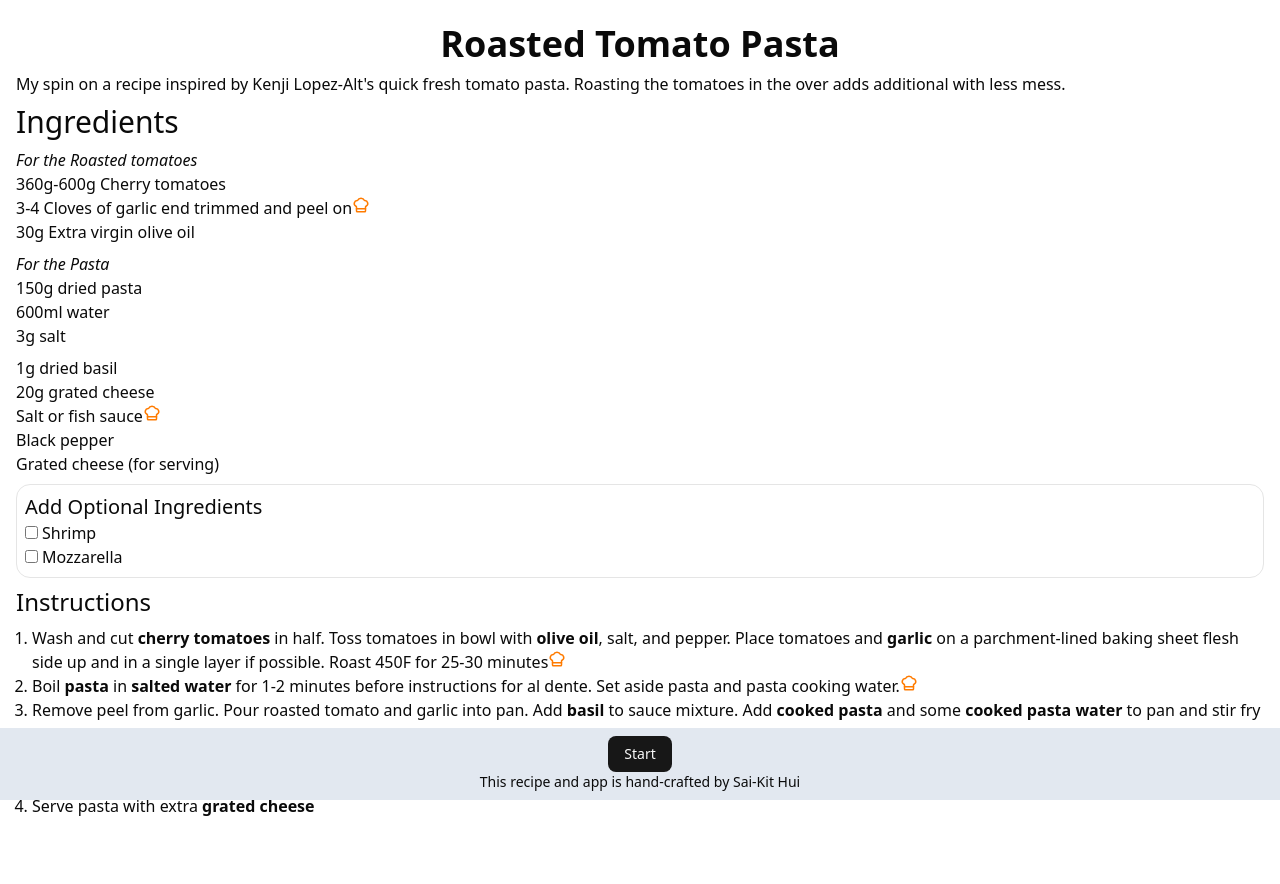
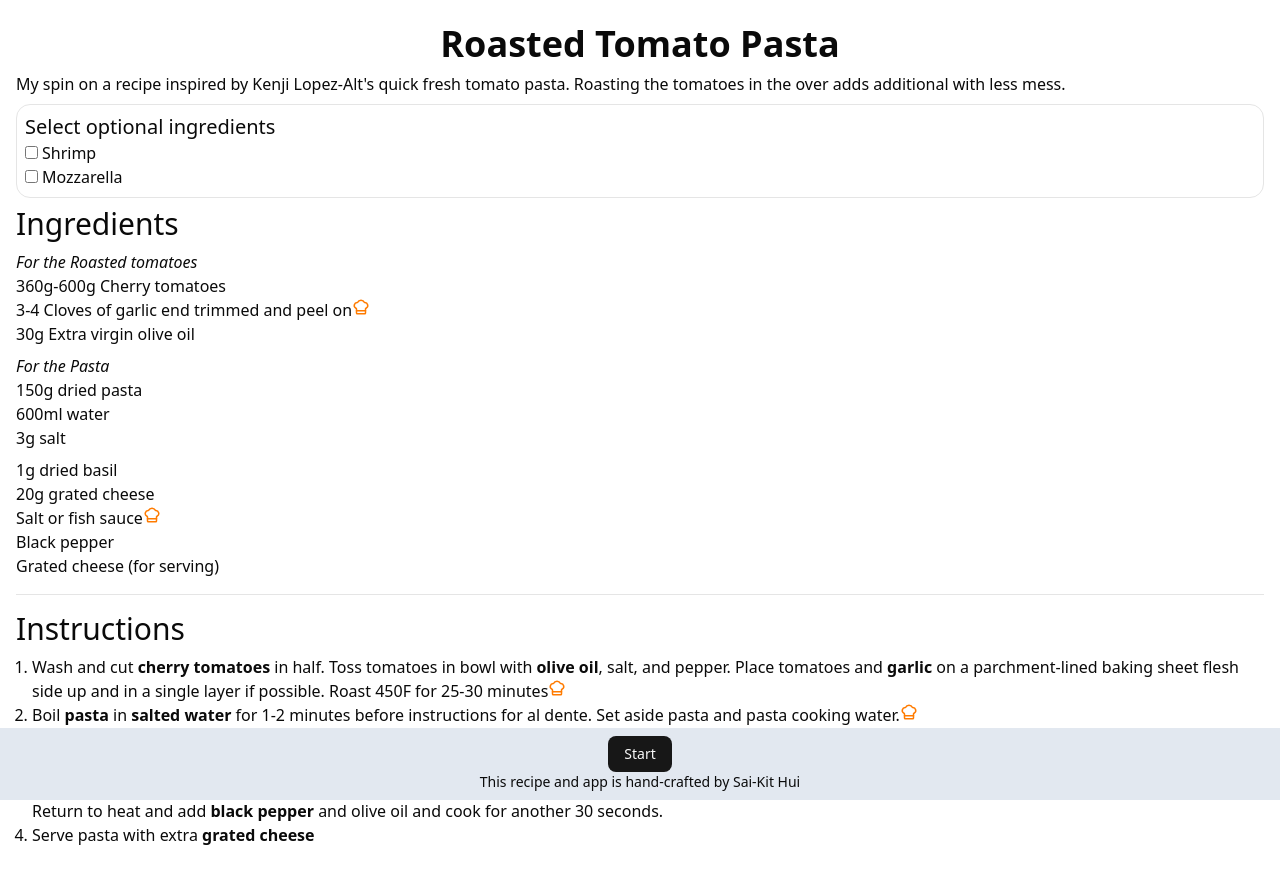
Before and after one commit to saikit/async-cook, a React (Vite) app: page / in a window 1280 px wide. Shown: the top 884 px of the page. Built offline with nearby package versions, Linux system fonts and the light colour scheme.

Commit message:
move the optional box

```diff
--- a/src/Recipe.tsx
+++ b/src/Recipe.tsx
@@ -8,7 +8,7 @@ function Recipe() {
   const {step, recipe, sortedIngredients, filteredInstructions} = useContext(RecipeContext)
 
   if (!recipe) {
-    return <div>Loading...</div>;
+    return <div className='h-screen text-center'>Loading...</div>;
   }
 
   const { title, intro } = recipe;
@@ -21,6 +21,7 @@ function Recipe() {
 
     {intro && step === 0 ? (<p className='my-2'>{intro}</p>) : null}
 
+    <RecipeOptionalInput/>
     <h2 className='text-3xl mb-2'>Ingredients</h2>
     <ul>
     {sortedIngredients.map((group, key) => {
@@ -54,8 +55,8 @@ function Recipe() {
       });
     })}
     </ul>
-    <RecipeOptionalInput/>
-    <h2 className='text-2xl mb-2'>{step > 0 ? `Step ${step}` : "Instructions"}</h2>
+    <hr className='my-4'/>
+    <h2 className='text-3xl mb-2'>{step > 0 ? `Step ${step}` : "Instructions"}</h2>
     {step === 0
     ?
     <ol className='list-decimal list-outside pl-4'>{filteredInstructions.map((instructions, index) => (
--- a/src/components/RecipeBackgroundBanner.tsx
+++ b/src/components/RecipeBackgroundBanner.tsx
@@ -15,9 +15,9 @@ function RecipeBackgroundBanner() {
 
   const content = (
     <Alert>
-      <AlertTitle>Heads up!</AlertTitle>
+      <AlertTitle><div className="text-xl">Heads up!</div></AlertTitle>
       <AlertDescription>
-      {background}
+      <p>{background}</p>
       </AlertDescription>
     </Alert>
   )
--- a/src/components/RecipeOptionalInput.tsx
+++ b/src/components/RecipeOptionalInput.tsx
@@ -7,7 +7,7 @@ function RecipeOptionalInput() {
 const { optionalIngredients, step, setOptional, optional } = useContext(RecipeContext)
 
 if(optionalIngredients.length === 0 || step > 0)
-    return <hr className="my-4"/>
+    return <></>
 
     const handleOptional = (event: React.ChangeEvent<HTMLInputElement>) => {
         setOptional(optional => ({
@@ -18,7 +18,7 @@ if(optionalIngredients.length === 0 || step > 0)
 
     const content = (
         <div className="border rounded-xl p-2 my-2">
-        <h3 className="text-xl">Add Optional Ingredients</h3>
+        <h3 className="text-xl">Select optional ingredients</h3>
         {optionalIngredients.map((ingredient) => (
             <div key={ingredient.name}>
                 <input
```
